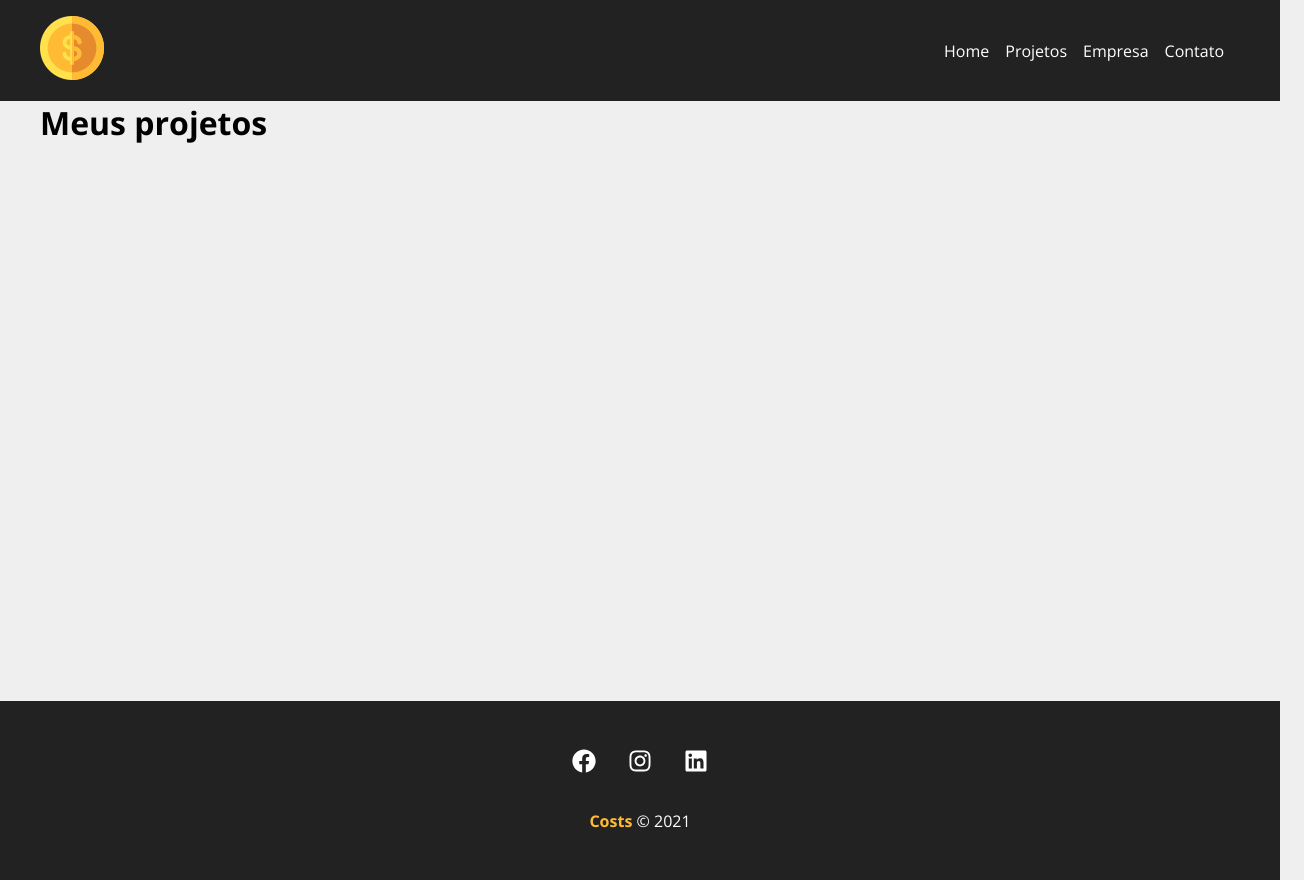
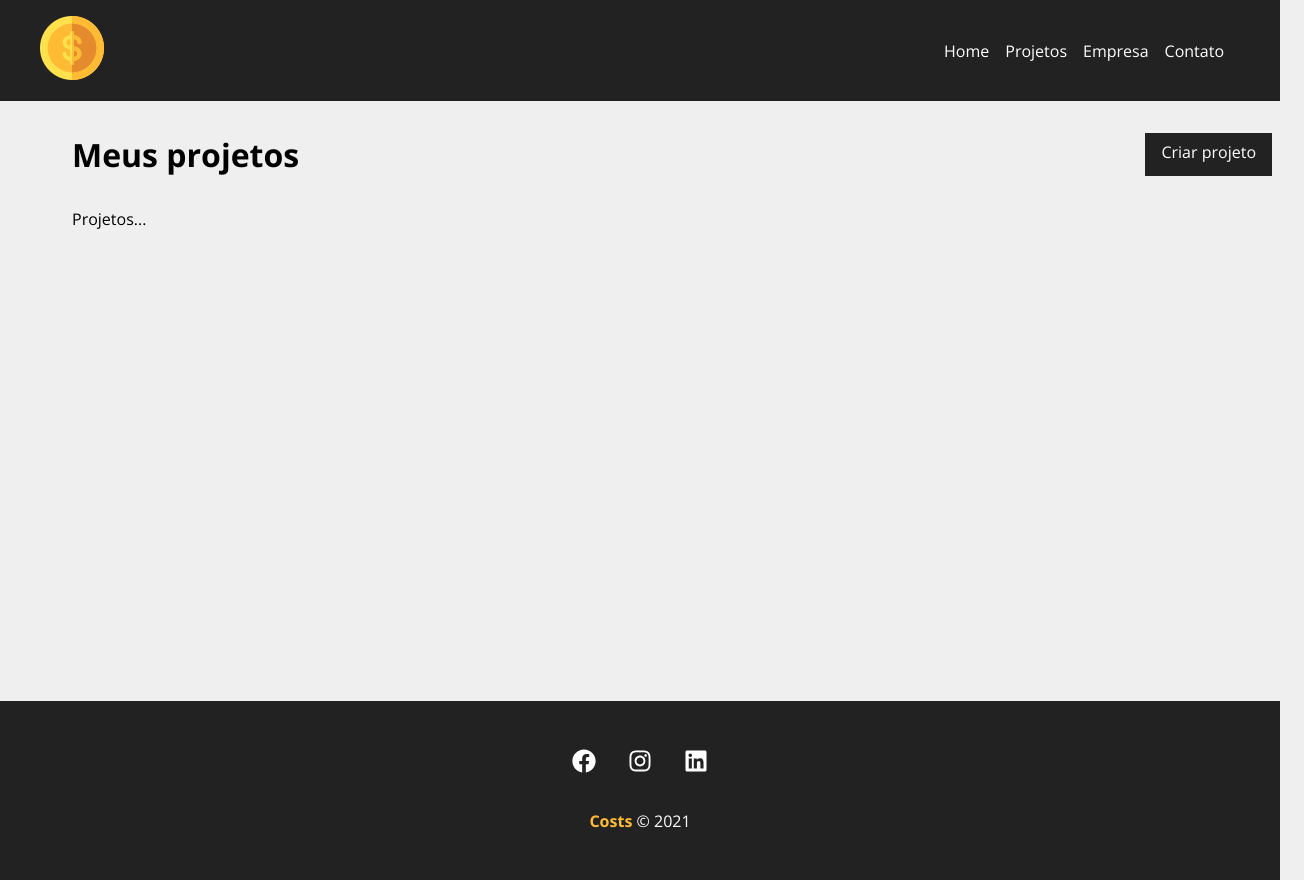
Before and after one commit to will-cesar/react-crud-projetos, a React (Create React App) app: page /projects in a window 1280 px wide. Shown: the whole page, 1304 px wide, since content can reach past the window. Built offline with nearby package versions, Linux system fonts and the light colour scheme.

Commit message:
Aula 26 - criação dos estilos para exibir os projetos

```diff
--- a/src/components/pages/Projects.js
+++ b/src/components/pages/Projects.js
@@ -1,5 +1,10 @@
 import { useLocation } from "react-router-dom";
+
+import Container from "../layout/Container";
+import LinkButton from "../layout/LinkButton";
 import Message from "../layout/Message";
+
+import styles from "./Projects.module.css";
 
 function Projects() {
   const location = useLocation();
@@ -10,9 +15,17 @@
   }
 
   return (
-    <div>
-      <h1>Meus projetos</h1>
+    <div className={styles.project_container}>
+      <div className={styles.title_container}>
+        <h1>Meus projetos</h1>
+        <LinkButton to="/newproject" text="Criar projeto" />
+      </div>
+
       {message && <Message msg={message} type="success" />}
+
+      <Container customClass="start">
+        <p>Projetos...</p>
+      </Container>
     </div>
   );
 }
--- /dev/null
+++ b/src/components/pages/Projects.module.css
@@ -0,0 +1,9 @@
+.project_container {
+  padding: 2em;
+}
+
+.title_container {
+  display: flex;
+  justify-content: space-between;
+  margin-bottom: 2em;
+}
```
